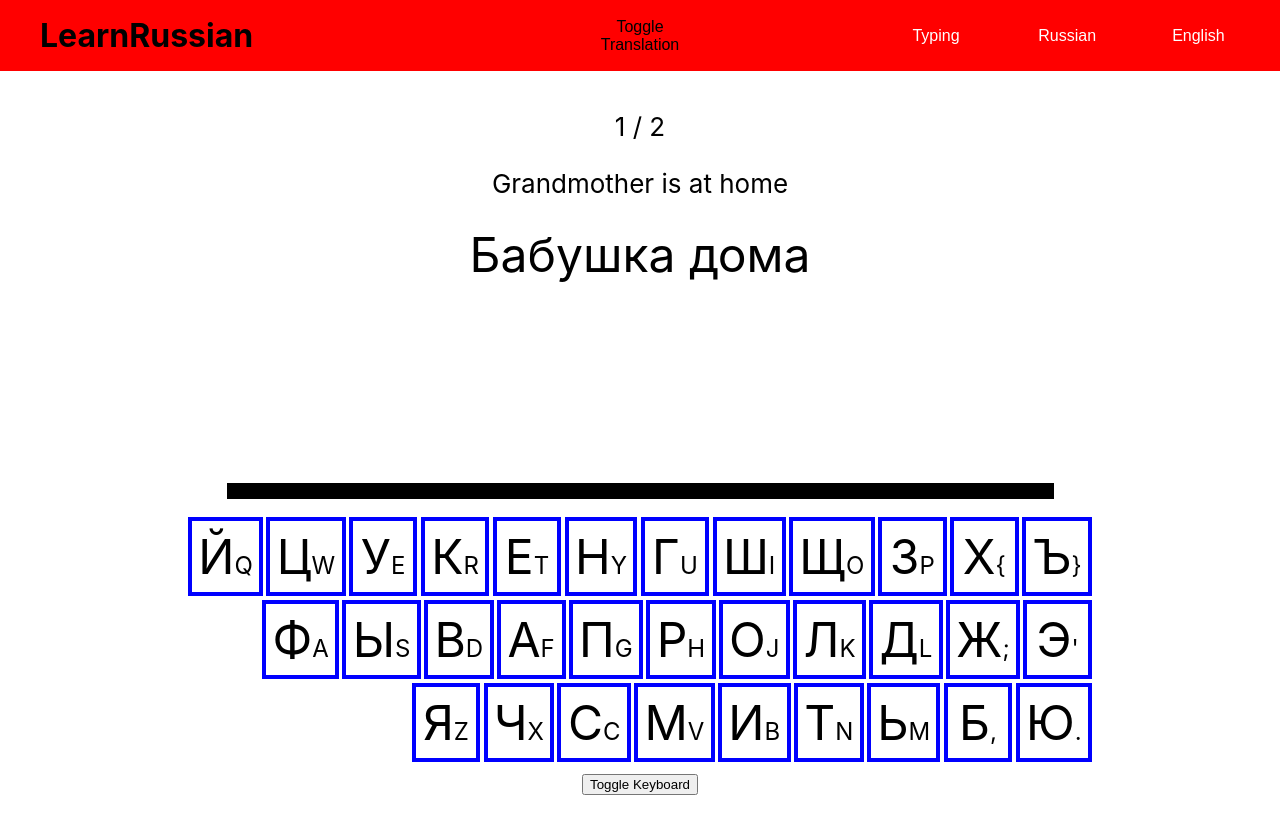
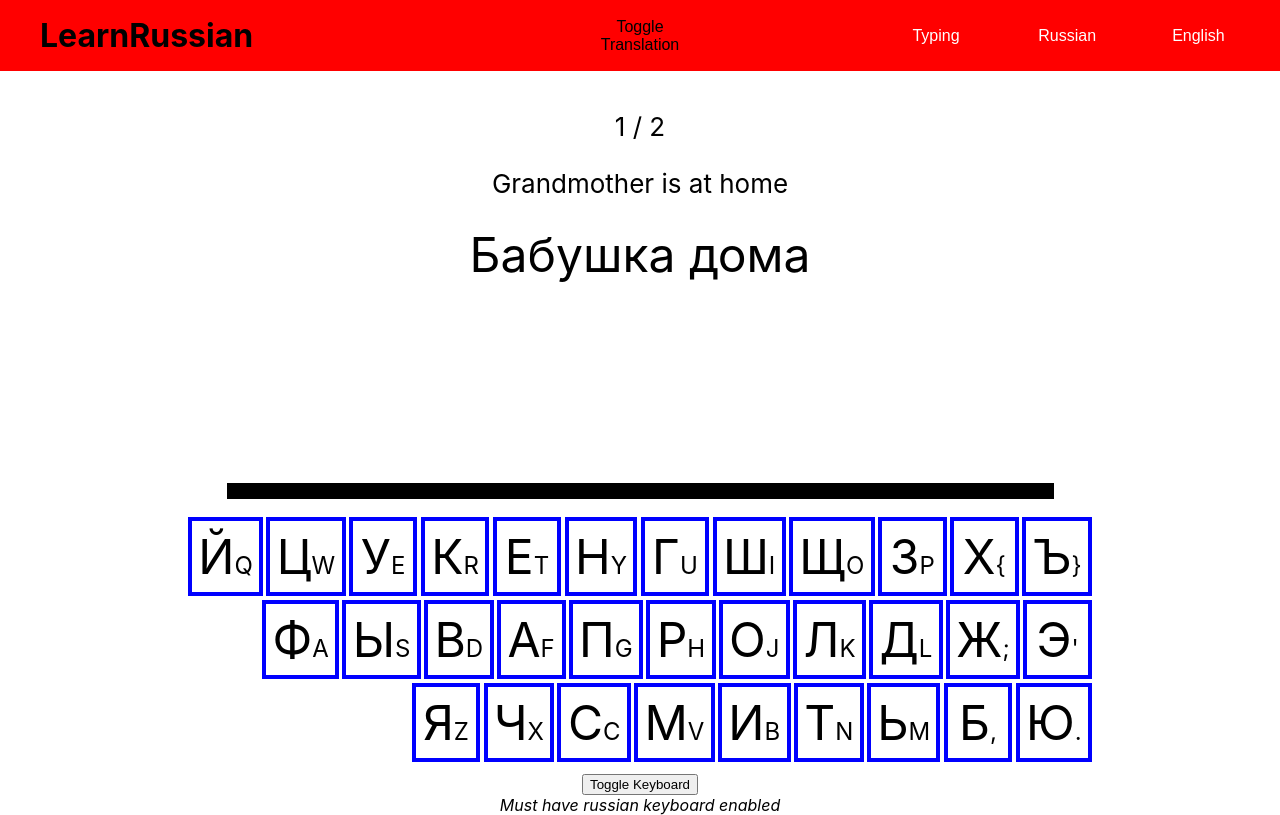
Before and after one commit to DarienSR/Learn-Russian, a React (Create React App) app: page / in a window 1280 px wide. Built offline with nearby package versions, Linux system fonts and the light colour scheme.

Commit message:
added note for enable russian keyboard

```diff
--- a/src/features/keyboard/Keyboard.js
+++ b/src/features/keyboard/Keyboard.js
@@ -30,7 +30,7 @@ export function Keyboard() {
     // update answer and highlight most recently pressed key
     const input = <input autoComplete="off" id={styles.input} value={userInput} onChange={e => dispatch(highlight(e.target.value))} type={type} />;
 
-    console.log(userInput, answer)
+
     // check to see if input is correct.
     if(userInput === answer) {
       dispatch(validate({ans: userInput}));
@@ -76,6 +76,7 @@ export function Keyboard() {
       </div>
 
       <button onClick={handleKeyboardToggle}>Toggle Keyboard</button>
+      <p className={styles.note}>Must have russian keyboard enabled</p>
     </div>
   );
 }
--- a/src/features/keyboard/Keyboard.module.css
+++ b/src/features/keyboard/Keyboard.module.css
@@ -31,6 +31,7 @@
 .note {
   font-size: 1rem;
   margin: 0;
+  font-style: italic;
 }
 
 #input {
```
Also changed, not shown: 1 other file (tests, documents, lock files or other folders).
